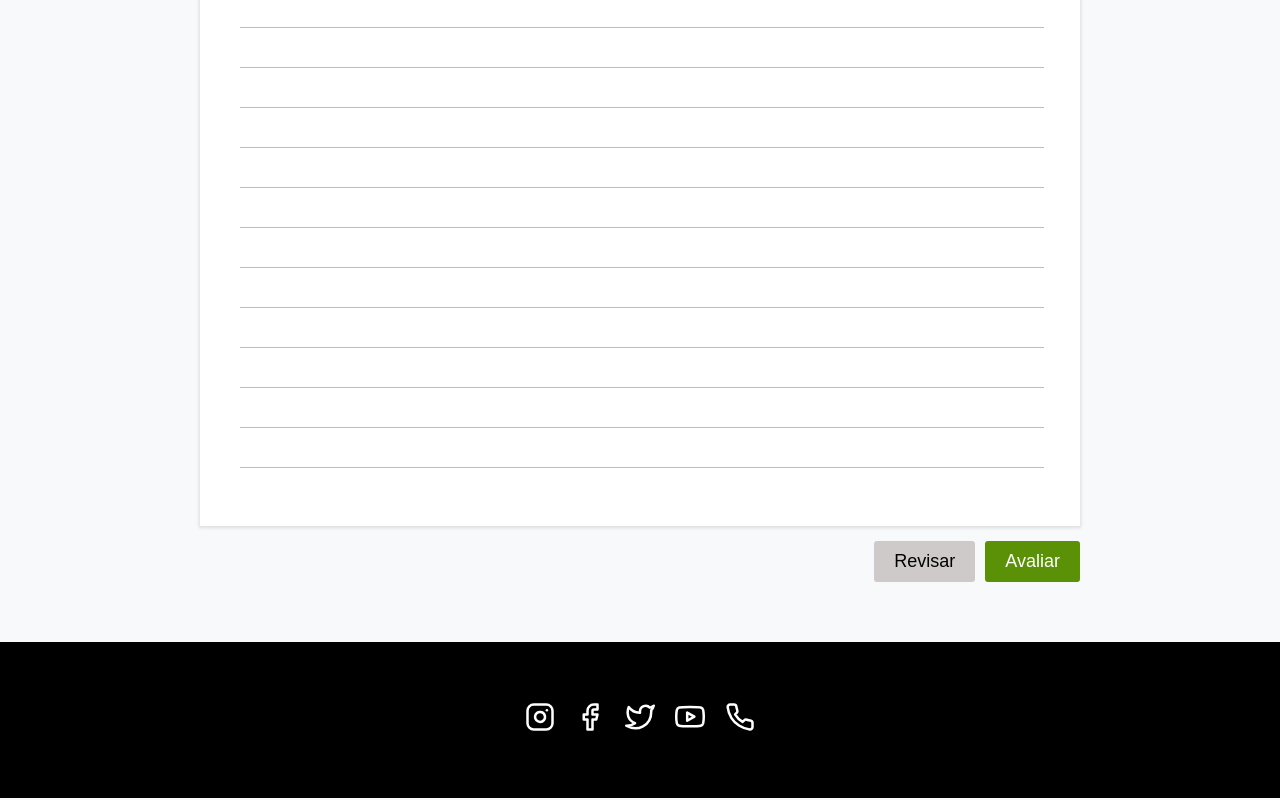
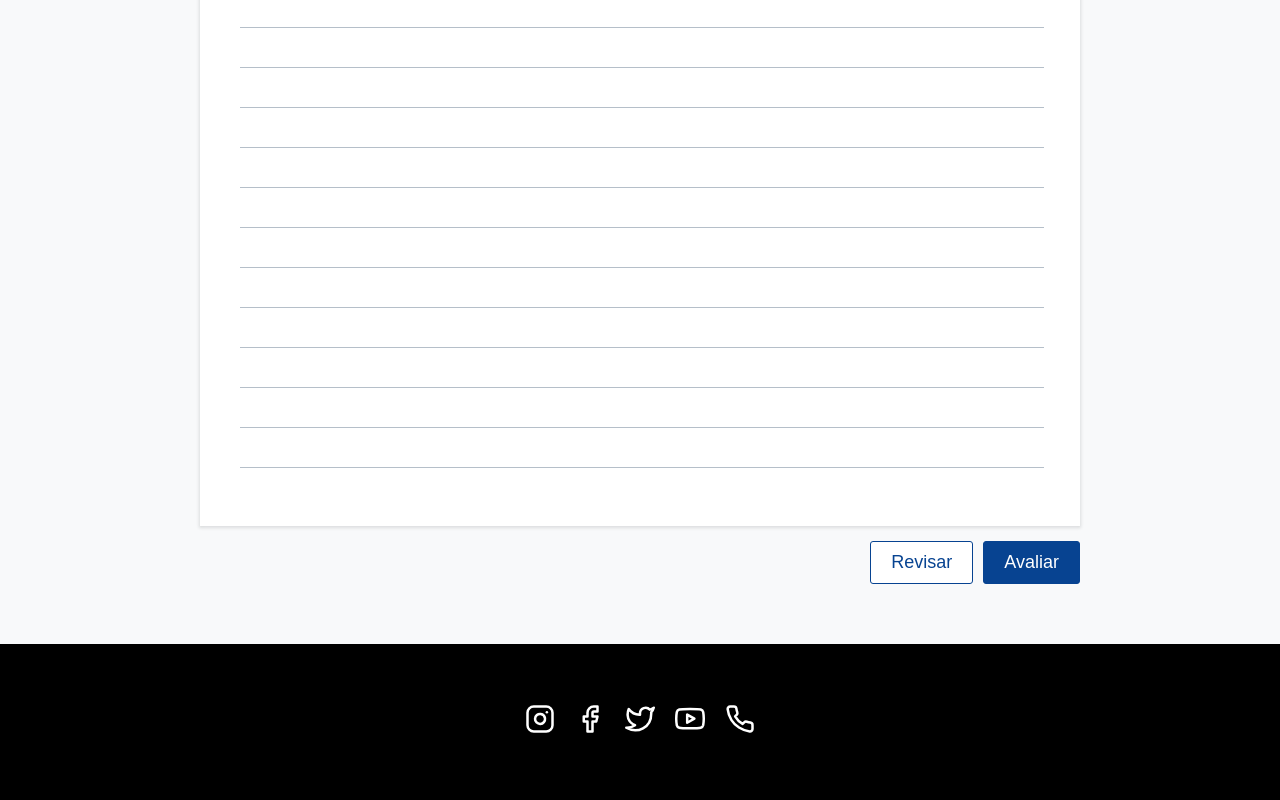
Before and after one commit to JampaUchoa/AutoEssay-frontend, a React (Create React App) app: page / in a window 1280 px wide. Shown: the part 830-1630 px from the top of the page. Built offline with nearby package versions, Linux system fonts and the light colour scheme.

Commit message:
define pallete

```diff
--- a/src/App.scss
+++ b/src/App.scss
@@ -16,18 +16,18 @@ ul,li{
 }
 
 button{
-  background-color: rgb(206, 202, 202);
+  background-color:#fff;
   padding: 10px 20px;
   outline: none;
-  border: 0;
+  border: 1px solid $dark;
   margin: 0 5px;
   border-radius: 3px;
   cursor: pointer;
   font-size: 18px;
+  color: $dark;
 
   &:hover{
-    background-color: rgb(168, 168, 168);
-
+    background-color: #fcfcfc;
   }
 
   &.action{
--- a/src/pallete.scss
+++ b/src/pallete.scss
@@ -1,6 +1,6 @@
-$color: #8cc53f;
-$light: #78c800;
-$dark: #5a9107;
+$color: #0f5abb;
+$light: #034ba8;
+$dark: #074391;
 
 $mobile-width: 768px;
 
```
